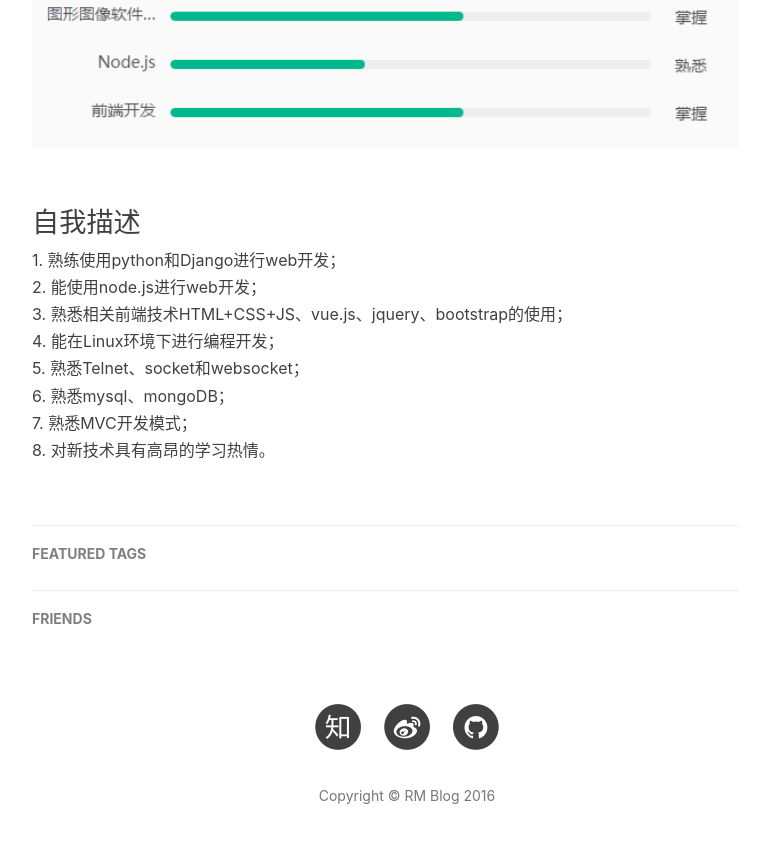
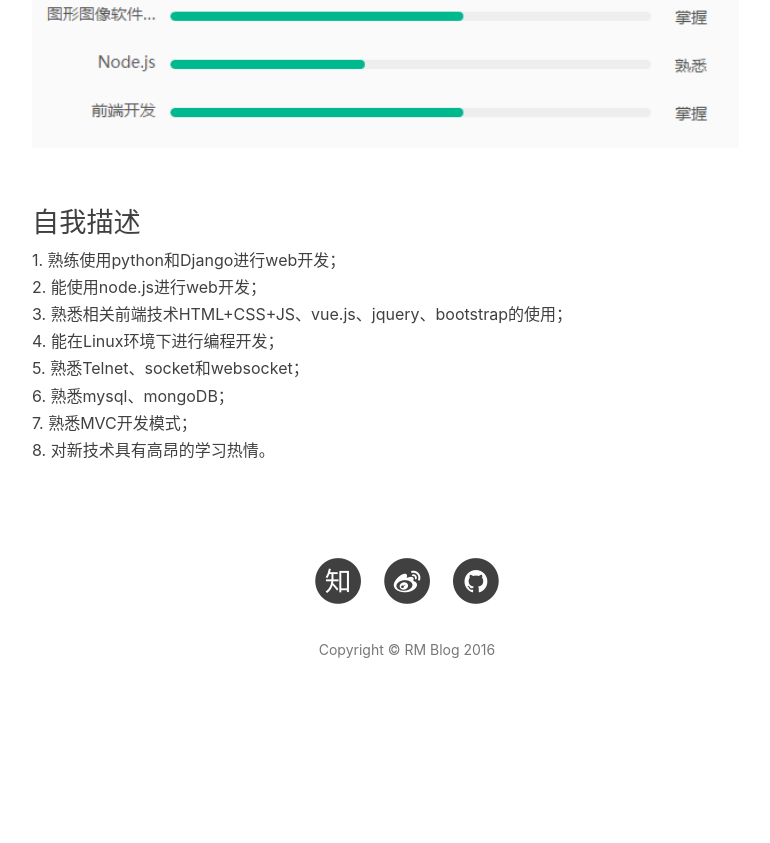
Before and after one commit to RMDevilMay/rm.github.com, a Jekyll site: the page built from _posts/2016-10-25-吴浩伟简历.markdown, in a window 1280 px wide and 900 px high, scrolled down 2545 px. Shown: the top 843 px of the window, without its empty margins (233-1003 px from the left). Built offline with Jekyll 4.4.1, drawn with Linux system fonts in a browser that asks for light colours; nearby versions of some CDN libraries; comment, search, counter and statistics services are not loaded; after the commit the page ends 3299 px from its top, so only the background shows below that.

Commit message:
修改日志页面

```diff
--- a/_layouts/post.html
+++ b/_layouts/post.html
@@ -150,39 +150,7 @@
         {% endif %}
 
     <!-- Sidebar Container -->
-            <div class="
-                col-lg-8 col-lg-offset-2
-                col-md-10 col-md-offset-1
-                sidebar-container">
 
-                <!-- Featured Tags -->
-                {% if site.featured-tags %}
-                <section>
-                    <hr class="hidden-sm hidden-xs">
-                    <h5><a href="/tags/">FEATURED TAGS</a></h5>
-                    <div class="tags">
-        				{% for tag in site.tags %}
-                            {% if tag[1].size > {{site.featured-condition-size}} %}
-                				<a href="/tags/#{{ tag[0] }}" title="{{ tag[0] }}" rel="{{ tag[1].size }}">
-                                    {{ tag[0] }}
-                                </a>
-                            {% endif %}
-        				{% endfor %}
-        			</div>
-                </section>
-                {% endif %}
-
-                <!-- Friends Blog -->
-                {% if site.friends %}
-                <hr>
-                <h5>FRIENDS</h5>
-                <ul class="list-inline">
-                    {% for friend in site.friends %}
-                        <li><a href="{{friend.href}}">{{friend.title}}</a></li>
-                    {% endfor %}
-                </ul>
-                {% endif %}
-            </div>
         </div>
     </div>
 </article>
```
